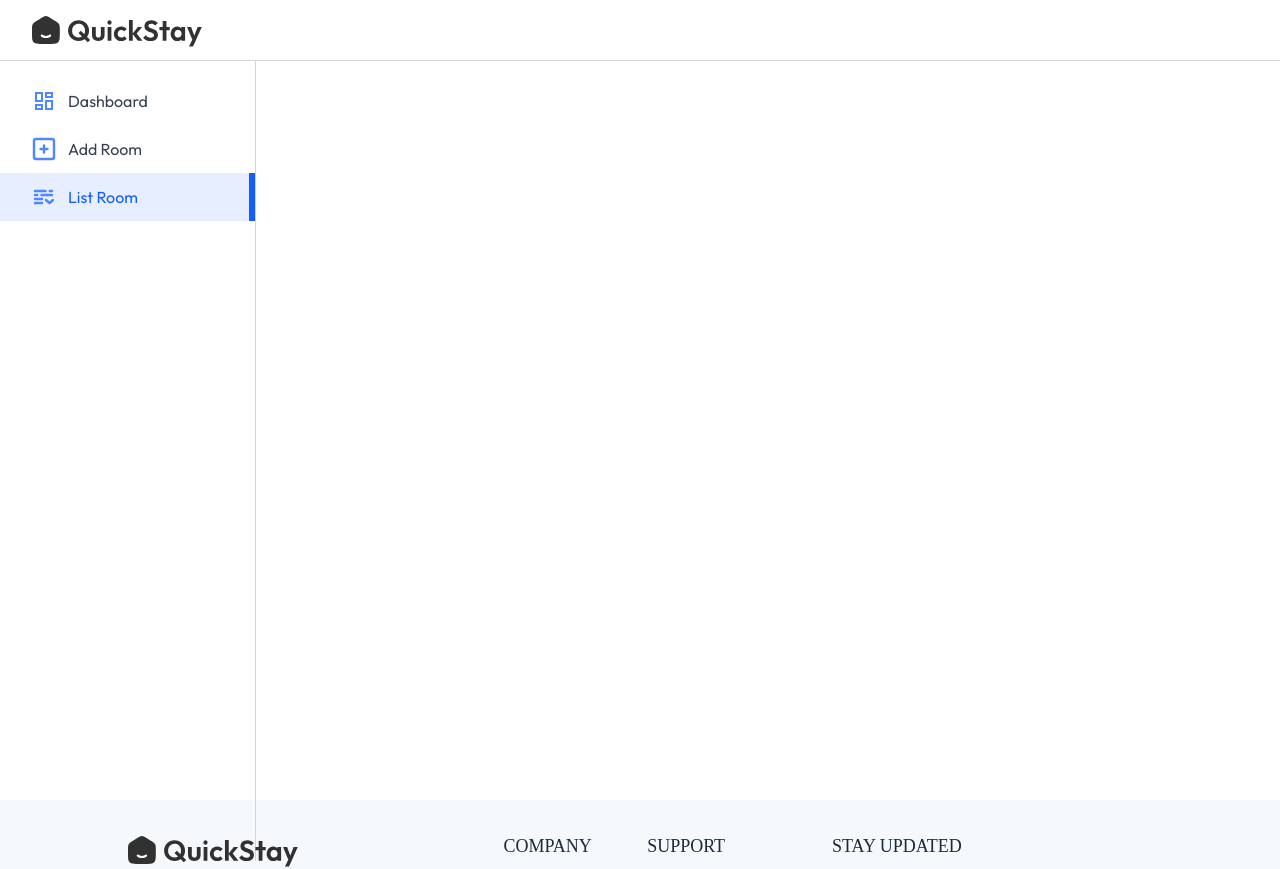
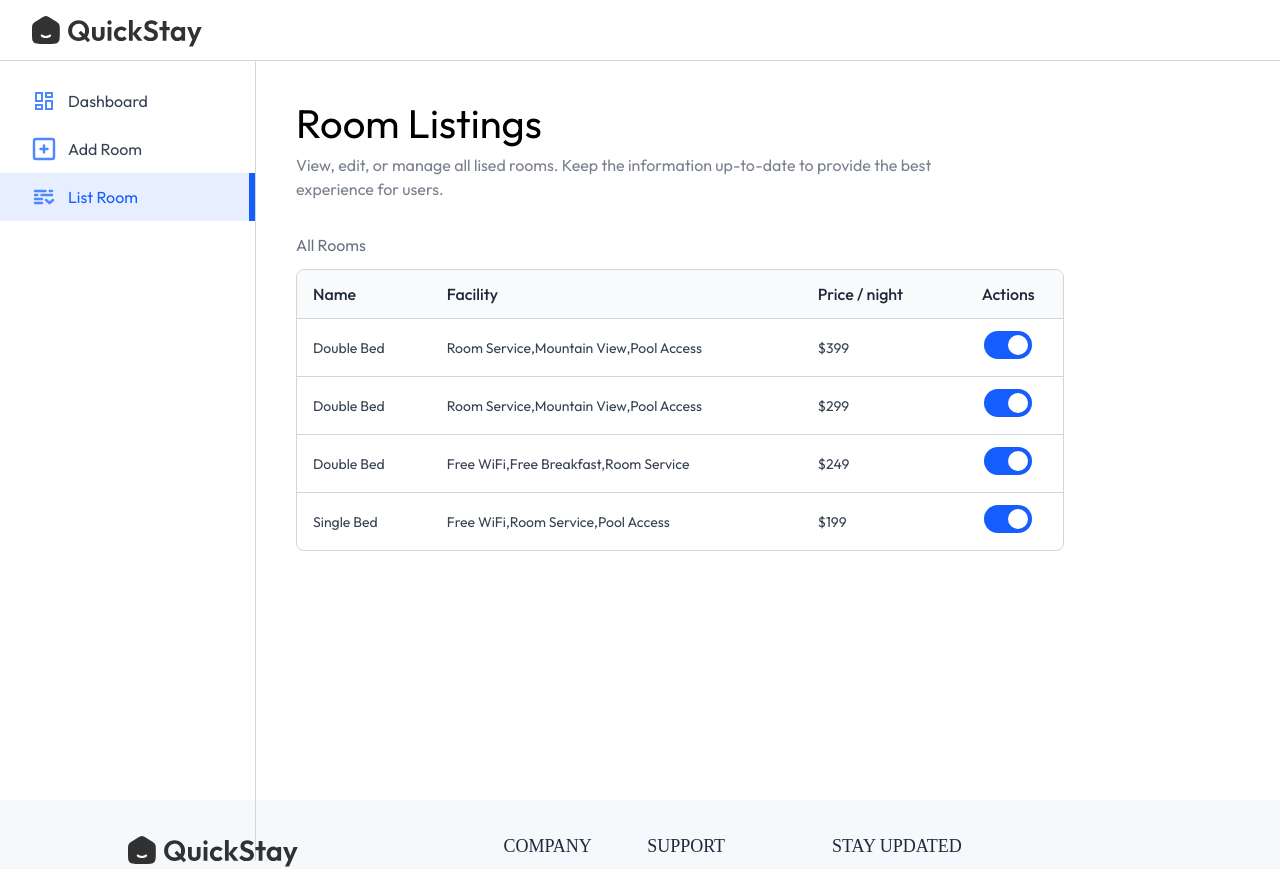
Before and after one commit to Bhargav722/QuickStay, a React app: page /owner/list-room in a window 1280 px wide. Shown: the top 869 px of the page. Built offline with nearby package versions, Linux system fonts and the light colour scheme; the HTML template or start-up script is replaced by a standard one; a web font is replaced by a local one.

Commit message:
List Room

```diff
--- a/src/pages/MyBookings.jsx
+++ b/src/pages/MyBookings.jsx
@@ -8,7 +8,7 @@ const MyBookings = () => {
     <div className='py-28 md:pb-35 md:pt-32 px-4 md:px-16 lg:px-24 xl:px-32'>
         <Title title='My Bookings' subTitle='Easily manage your past, current, and upcoming hotel reservation in one place. Plan your trips seamlessly with just a few clicks' align='left'/>
         <div className='max-w-6xl mt-8 w-full text-gray-800'>
-            <div className='hidden md:grid md:grod-cols-[3fr_2fr_1fr] w-full border-b border-gray-300 font-medium text-base py-3'>
+            <div className='hidden md:grid md:grid-cols-[3fr_2fr_1fr] w-full border-b border-gray-300 font-medium text-base py-3'>
                 <div className='w-1/3'>Hotels</div>
                 <div className='w-1/3'>Date & Timings</div>
                 <div className='w-1/3'>Payment</div>
--- a/src/pages/hotelOwner/ListRoom.jsx
+++ b/src/pages/hotelOwner/ListRoom.jsx
@@ -1,8 +1,49 @@
-import React from 'react'
+import React, { useState } from 'react'
+import Title from '../../components/Title'
+import { roomsDummyData } from '../../assets/assets'
 
 const ListRoom = () => {
+    const [rooms, setRooms] = useState(roomsDummyData)
   return (
-    <div></div>
+    <div>
+        <Title align='left' font='outfit' title='Room Listings' subTitle='View, edit, or manage all lised rooms. Keep the information up-to-date to provide the best experience for users.'/>
+        <p className='text-gray-500 mt-8'>All Rooms</p>
+         <div className='w-full max-w-3xl text-left border border-gray-300 rounded-lg max-h-80 overflow-y-scroll mt-3' >
+             <table className="w-full">
+                <thead className="bg-gray-50">
+                <tr>
+                    <th className="py-3 px-4 text-gray-800 font-medium">Name</th>
+                    <th className="py-3 px-4 text-gray-800 font-medium max-sm:hidden">Facility</th>
+                    <th className="py-3 px-4 text-gray-800 font-medium ">Price / night</th>
+                    <th className="py-3 px-4 text-gray-800 font-medium text-center">Actions</th>
+                </tr>
+            </thead>
+            <tbody className='text-sm'>
+                {
+                    rooms.map((item, index)=>(
+                        <tr key={index}>
+                            <td className='py-3 px-4 text-gray-700 border-t border-gray-300'>{item.roomType}</td>
+                            <td className='py-3 px-4 text-gray-700 border-t border-gray-300 max-sm:hidden'>{item.amenities.join(',')}</td>
+                            <td className='py-3 px-4 text-gray-700 border-t border-gray-300'>${item.pricePerNight}</td>
+                            <td className='py-3 px-4 border-t border-gray-300 text-red-300 text-sm  text-center'>
+                                <label className='relative inline-flex items-center cursor-poointer text-gray-900 gap-3'>
+                                    <input type='checkbox' className='peer sr-only' checked={item.isAvailable} />
+                                    <div className='w-12 h-7 bg-slate-300 rounded-full peer peer-checked:bg-blue-600 transition-colors duration-200'></div>
+                                    <span className='dot absolute left-1 top-1 w-5 h-5 bg-white rounded-full transition-transform duration-200 ease-in-out peer-checked:translate-x-5'></span>
+
+                                </label>
+                            </td>
+
+                        </tr>
+                    ))
+                }
+
+
+            </tbody>
+
+             </table>
+         </div>
+    </div>
   )
 }
 
```
